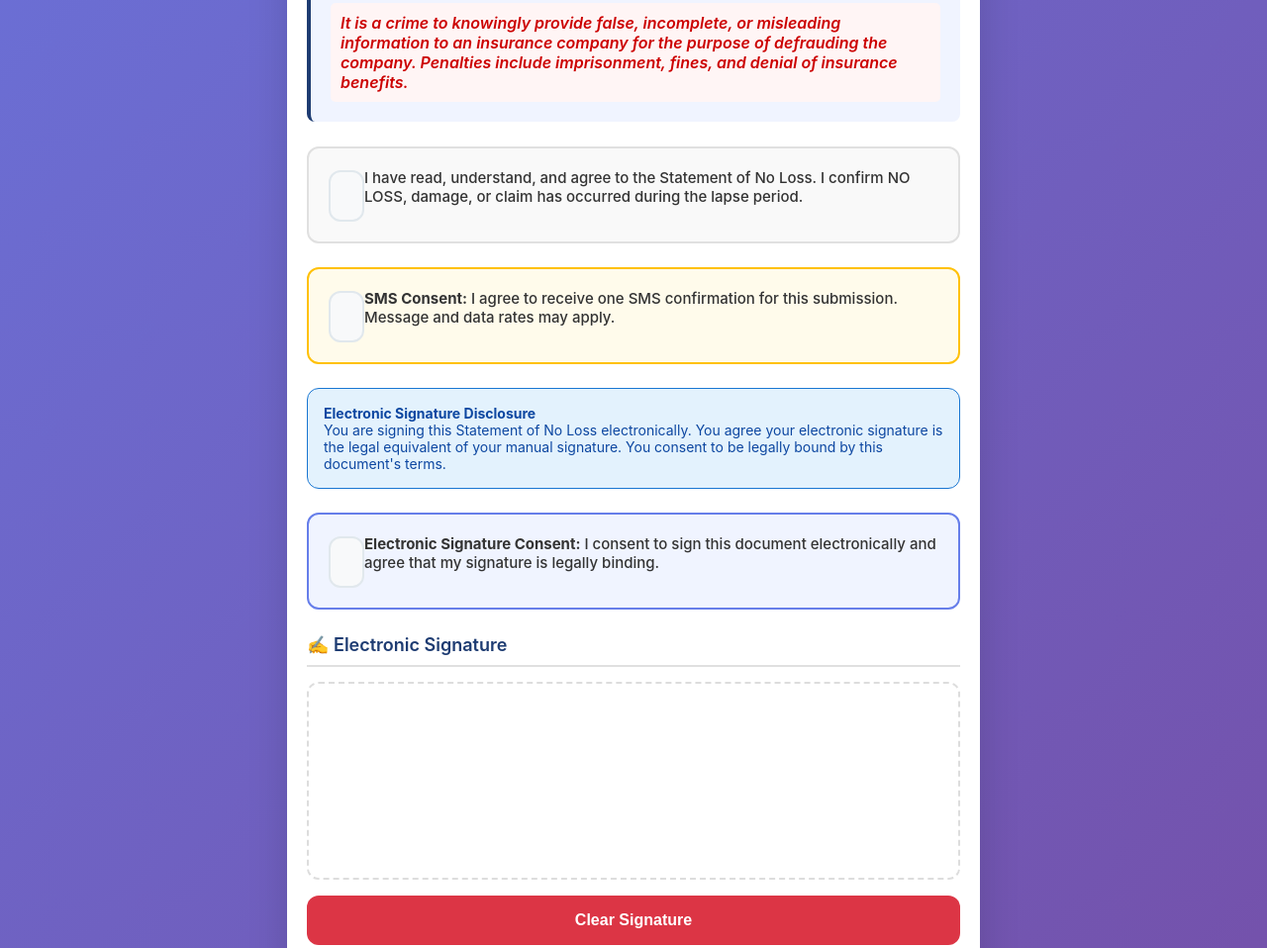
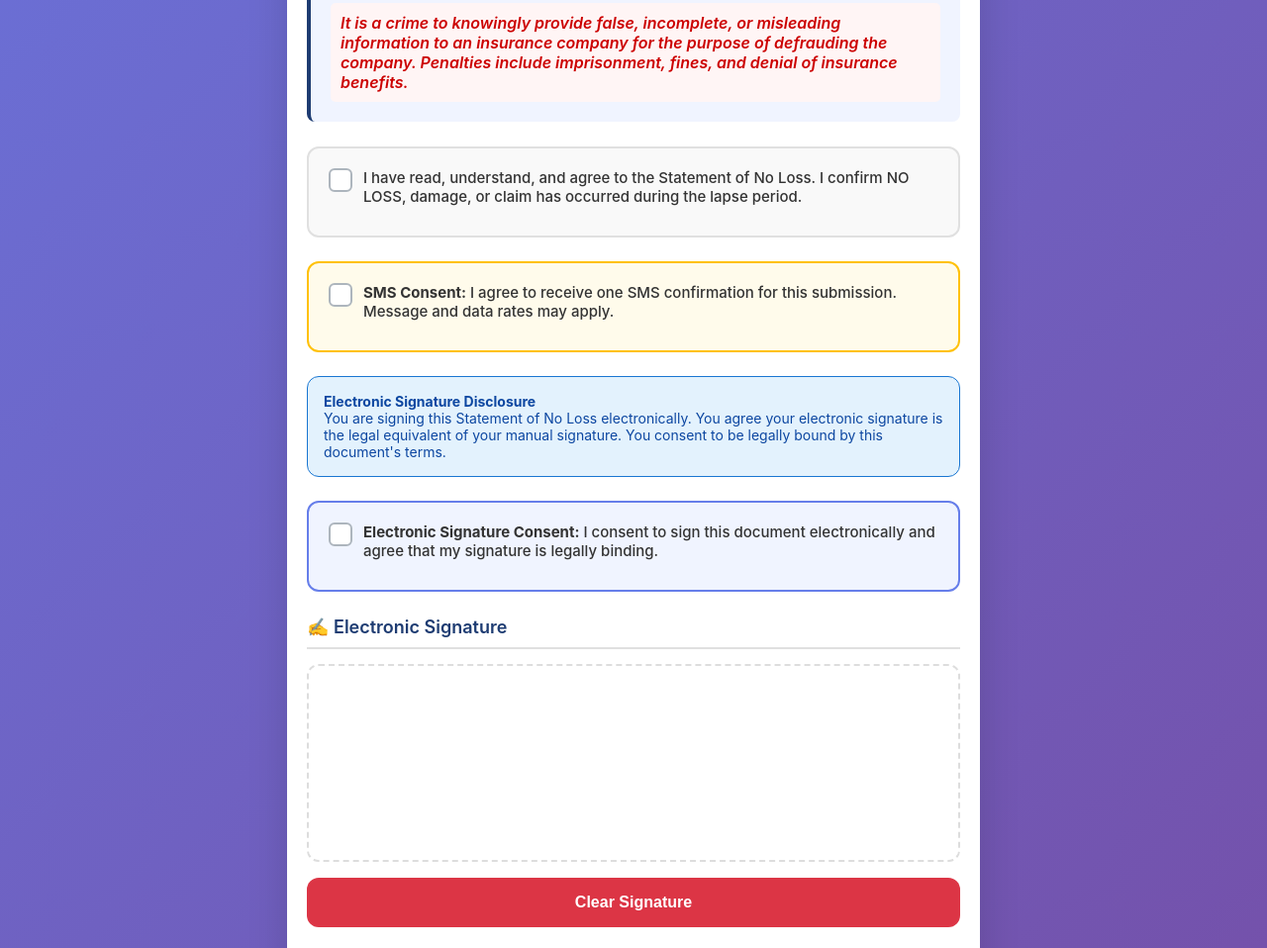
Before and after one commit to BillLayne/no-loss-statement, a plain HTML site: page index.html in a window 1280 px wide. Shown: the part 1240-2198 px from the top of the page at 99% size. Drawn offline with nearby package versions, Linux system fonts and the light colour scheme.

Commit message:
Refactor CSS and update validation icons

```diff
--- a/index.html
+++ b/index.html
@@ -161,10 +161,10 @@
             border-color: var(--primary-color);
             background: white;
             /* Subtle ring effect on focus */
-            box-shadow: 0 0 0 4px rgba(102,126,234,0.1);
+            box-shadow: 0 0 0 4px rgba(102,126,24,0.1);
         }
 
-        /* NEW CSS: Input field icons */
+        /* Input field icons */
         .input-icon {
             position: absolute;
             top: 52px;
@@ -239,13 +239,12 @@
             position: relative;
         }
 
-        /* Semantic Coloring for Checkboxes */
-        .consent-highlight { /* Warning Yellow */
+        .consent-highlight {
             background: #fffbeb;
             border-color: var(--warning-color);
         }
 
-        .esign-highlight { /* Informational Blue */
+        .esign-highlight {
             background: #f0f4ff;
             border-color: var(--secondary-color);
         }
@@ -256,19 +255,62 @@
             cursor: pointer;
             font-weight: 500;
             color: #333;
-            padding-left: 36px;
-            min-height: 44px; /* Larger tap target */
+            padding-left: 35px; /* Space for custom checkbox */
+            min-height: 24px;
             position: relative;
         }
 
+        /* Hide original checkbox */
         .checkbox-container input[type="checkbox"] {
             position: absolute;
+            opacity: 0;
+            cursor: pointer;
+            height: 0;
+            width: 0;
+        }
+
+        /* Create a custom checkbox */
+        .checkbox-container .checkmark {
+            position: absolute;
+            top: 0;
             left: 0;
-            top: 2px;
+            height: 24px;
             width: 24px;
-            height: 24px;
-            cursor: pointer;
-            margin: 0;
+            background-color: #fff;
+            border: 2px solid #adb5bd;
+            border-radius: 6px;
+            transition: all 0.2s;
+        }
+
+        /* Style the checkmark when checkbox is checked */
+        .checkbox-container input[type="checkbox"]:checked ~ .checkmark {
+            background-color: var(--primary-color);
+            border-color: var(--primary-color);
+        }
+
+        /* Create the checkmark/indicator (hidden when not checked) */
+        .checkbox-container .checkmark:after {
+            content: "";
+            position: absolute;
+            display: none;
+        }
+
+        /* Show the checkmark when checked */
+        .checkbox-container input[type="checkbox"]:checked ~ .checkmark:after {
+            display: block;
+        }
+
+        /* Style the checkmark/indicator */
+        .checkbox-container .checkmark:after {
+            left: 7px;
+            top: 3px;
+            width: 6px;
+            height: 12px;
+            border: solid white;
+            border-width: 0 3px 3px 0;
+            -webkit-transform: rotate(45deg);
+            -ms-transform: rotate(45deg);
+            transform: rotate(45deg);
         }
 
         /* Signature Pad */
@@ -648,21 +690,18 @@
             <div class="form-group">
                 <label for="insuredName">Insured Full Name<span class="required">*</span></label>
                 <input type="text" id="insuredName" name="insuredName" required autocomplete="name" data-validate="required">
-                <!-- NEW FEATURE: Real-time validation icons -->
                 <svg class="input-icon valid-icon" viewBox="0 0 24 24"><path fill="var(--success-color)" d="M9 16.17L4.83 12l-1.42 1.41L9 19 21 7l-1.41-1.41z"/></svg>
             </div>
             <div class="form-row">
                 <div class="form-group">
                     <label for="email">Email Address</label>
                     <input type="email" id="email" name="email" autocomplete="email" data-validate="email">
-                     <!-- NEW FEATURE: Real-time validation icons -->
                     <svg class="input-icon valid-icon" viewBox="0 0 24 24"><path fill="var(--success-color)" d="M9 16.17L4.83 12l-1.42 1.41L9 19 21 7l-1.41-1.41z"/></svg>
                     <svg class="input-icon invalid-icon" viewBox="0 0 24 24"><path fill="var(--error-color)" d="M19 6.41L17.59 5 12 10.59 6.41 5 5 6.41 10.59 12 5 17.59 6.41 19 12 13.41 17.59 19 19 17.59 13.41 12z"/></svg>
                 </div>
                 <div class="form-group">
                     <label for="phone">Phone Number<span class="required">*</span></label>
                     <input type="tel" id="phone" name="phone" required placeholder="(555) 555-5555" inputmode="tel" data-validate="phone">
-                     <!-- NEW FEATURE: Real-time validation icons -->
                     <svg class="input-icon valid-icon" viewBox="0 0 24 24"><path fill="var(--success-color)" d="M9 16.17L4.83 12l-1.42 1.41L9 19 21 7l-1.41-1.41z"/></svg>
                     <svg class="input-icon invalid-icon" viewBox="0 0 24 24"><path fill="var(--error-color)" d="M19 6.41L17.59 5 12 10.59 6.41 5 5 6.41 10.59 12 5 17.59 6.41 19 12 13.41 17.59 19 19 17.59 13.41 12z"/></svg>
                 </div>
@@ -679,6 +718,7 @@
             <div class="checkbox-container">
                 <label>
                     <input type="checkbox" id="noLossConfirmation" name="noLossConfirmation" required>
+                    <span class="checkmark"></span>
                     <span>I have read, understand, and agree to the Statement of No Loss. I confirm NO LOSS, damage, or claim has occurred during the lapse period.</span>
                 </label>
             </div>
@@ -687,12 +727,14 @@
             <div class="checkbox-container" id="dmvContainer" style="display: none;">
                 <label>
                     <input type="checkbox" id="dmvAcknowledgement" name="dmvAcknowledgement">
+                    <span class="checkmark"></span>
                     <span>I acknowledge the DMV may be notified of this policy reinstatement.</span>
                 </label>
             </div>
             <div class="checkbox-container" id="mortgageContainer" style="display: none;">
                 <label>
                     <input type="checkbox" id="mortgageAcknowledgement" name="mortgageAcknowledgement">
+                    <span class="checkmark"></span>
                     <span>I acknowledge my mortgage company may be notified of this policy reinstatement.</span>
                 </label>
             </div>
@@ -701,6 +743,7 @@
             <div class="checkbox-container consent-highlight">
                 <label>
                     <input type="checkbox" id="smsConsent" name="smsConsent">
+                    <span class="checkmark"></span>
                     <span><strong>SMS Consent:</strong> I agree to receive one SMS confirmation for this submission. Message and data rates may apply.</span>
                 </label>
             </div>
@@ -714,6 +757,7 @@
             <div class="checkbox-container esign-highlight">
                 <label>
                     <input type="checkbox" id="esignConsent" name="esignConsent" required>
+                    <span class="checkmark"></span>
                     <span><strong>Electronic Signature Consent:</strong> I consent to sign this document electronically and agree that my signature is legally binding.</span>
                 </label>
             </div>
@@ -806,7 +850,7 @@
             return `${device} - ${os}`;
         }
 
-        // NEW FEATURE: Real-time validation logic
+        // Real-time validation logic
         function validateField(input) {
             const type = input.dataset.validate;
             const parent = input.parentElement;
@@ -839,7 +883,7 @@
 
         // Auto-fill form from URL parameters
         window.addEventListener('DOMContentLoaded', () => {
-            // NEW FEATURE: Pre-fill reinstatement date to today
+            // Pre-fill reinstatement date to today
             const today = new Date().toISOString().split('T')[0];
             document.getElementById('reinstatementDate').value = today;
 
@@ -887,7 +931,6 @@
             });
             updateProgress();
 
-             // NEW FEATURE: Add event listeners for real-time validation
             document.querySelectorAll('[data-validate]').forEach(input => {
                 input.addEventListener('input', () => validateField(input));
             });
```
